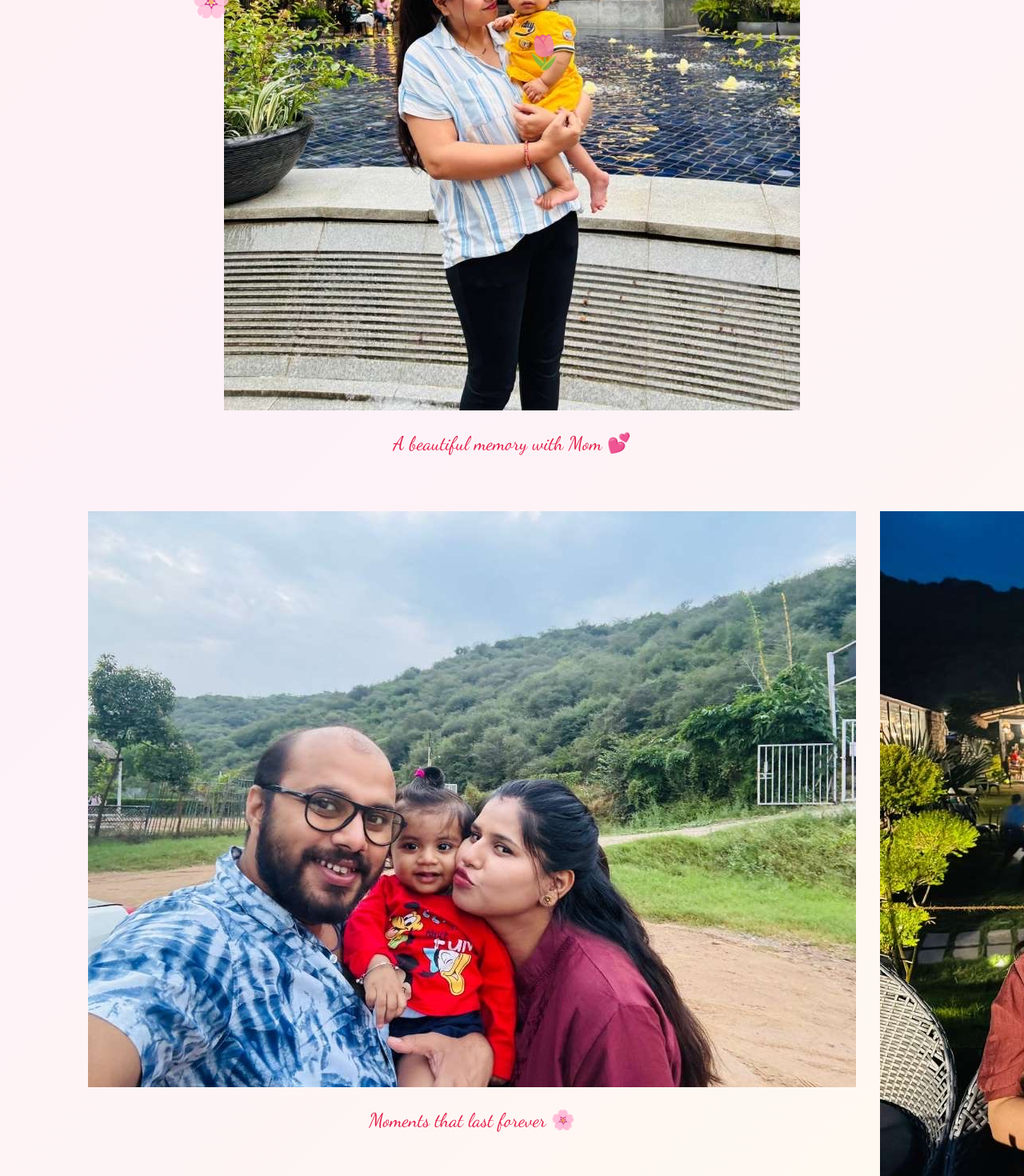
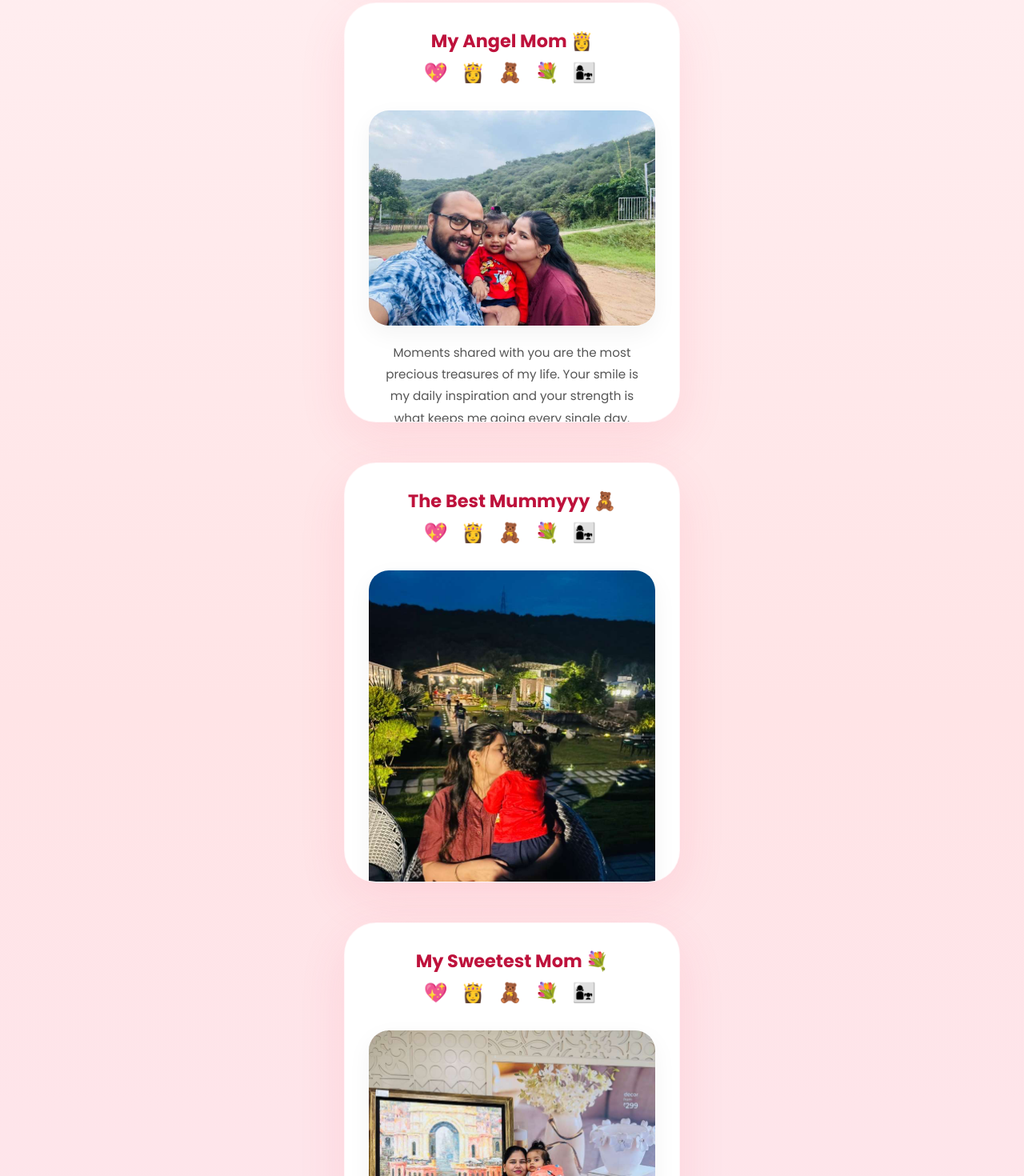
Before and after one commit to lumbri7/Happy-Mother-s-Day, a Next.js app: page /gallery-1 in a window 1280 px wide. Shown: the part 760-2230 px from the top of the page at 80% size. Built offline with nearby package versions, Linux system fonts and the light colour scheme; a web font is replaced by a local one.

Commit message:
design: finalized gallery card layout to match reference

```diff
--- a/src/app/gallery-1/page.tsx
+++ b/src/app/gallery-1/page.tsx
@@ -4,250 +4,150 @@ import { motion } from "framer-motion";
 import Link from "next/link";
 
 const photoData = [
-  { src: "assets/photo1.jpg", caption: "A beautiful memory with Mom 💕" },
-  { src: "assets/photo2.jpg", caption: "Moments that last forever 🌸" },
-  { src: "assets/photo3.jpg", caption: "Together is my favorite place to be 💖" },
-  { src: "assets/photo4.jpg", caption: "Adventures with my favorite person 🌟" },
-  { src: "assets/photo5.jpg", caption: "Your smile lights up my world ☀️" },
+  {
+    title: "My Beautiful Mummyyy 💖",
+    src: "assets/photo1.jpg",
+    caption: "Aapne hamesha bina kuch expect kiye sirf pyaar diya hai aur shayad wahi duniya ka sabse pure feeling hota hai. Aapki awaaz sunke hi din better lagne lagta hai, aur ghar sirf aapki wajah se ghar jaisa lagta hai."
+  },
+  {
+    title: "My Angel Mom 👸",
+    src: "assets/photo2.jpg",
+    caption: "Moments shared with you are the most precious treasures of my life. Your smile is my daily inspiration and your strength is what keeps me going every single day."
+  },
+  {
+    title: "The Best Mummyyy 🧸",
+    src: "assets/photo3.jpg",
+    caption: "Together is my favorite place to be. Thank you for being my safe haven and for always understanding me even when I don't say a word. You are truly one of a kind."
+  },
+  {
+    title: "My Sweetest Mom 💐",
+    src: "assets/photo4.jpg",
+    caption: "Adventures with my favorite person are always the best. Every day with you is a celebration of love, kindness, and infinite patience. I am so lucky to have you."
+  },
+  {
+    title: "My World, My Mom 👩‍👧",
+    src: "assets/photo5.jpg",
+    caption: "Your smile lights up my world like nothing else. Thank you for being the heart of our home and for all the sacrifices you've made to see us happy. I love you endlessly."
+  },
 ];
 
 export default function GalleryPage() {
   return (
-    <div className="page-container gradient-bg-rose">
-      <style jsx>{`
-        .gallery-container {
-          min-height: 100vh;
-          padding: 80px 20px 100px;
-          max-width: 1100px;
-          margin: 0 auto;
-          display: flex;
-          flex-direction: column;
-          align-items: center;
+    <div className="page-container" style={{
+      background: 'linear-gradient(to bottom, #fff5f7, #ffe4e6, #fce7f3)',
+      minHeight: '100vh',
+      padding: '60px 20px',
+      display: 'flex',
+      flexDirection: 'column',
+      alignItems: 'center'
+    }}>
+      <style jsx global>{`
+        .photo-card {
+          background: white !important;
+          border-radius: 40px !important;
+          box-shadow: 0 20px 60px rgba(244, 63, 94, 0.1) !important;
+          padding: 30px !important;
+          width: 100% !important;
+          max-width: 420px !important;
+          margin-bottom: 50px !important;
+          display: flex !important;
+          flex-direction: column !important;
+          align-items: center !important;
+          border: 1px solid rgba(244, 63, 94, 0.05) !important;
         }
-
-        .gallery-header {
-          text-align: center;
-          margin-bottom: 60px;
+        .card-photo {
+          width: 100% !important;
+          height: auto !important;
+          border-radius: 25px !important;
+          margin: 20px 0 !important;
+          box-shadow: 0 10px 30px rgba(0,0,0,0.05) !important;
         }
-
-        .photo-list {
-          width: 100%;
-          display: flex;
-          flex-direction: column;
-          gap: 60px;
-          align-items: center;
+        .card-title {
+          font-family: var(--font-body) !important;
+          font-weight: 700 !important;
+          font-size: 1.4rem !important;
+          color: #be123c !important;
+          margin-bottom: 5px !important;
+          text-align: center !important;
         }
-
-        /* The Rounded Border for Every Photo */
-        .photo-frame {
-          width: 90%;
-          max-width: 650px;
-          padding: 12px;
-          background: white;
-          border-radius: 60px; /* Extremely rounded */
-          box-shadow: 0 20px 50px rgba(244, 63, 94, 0.2);
-          border: 2px solid #ffe4e6;
-          transition: transform 0.4s ease;
+        .card-emojis {
+          font-size: 1.5rem !important;
+          margin-bottom: 10px !important;
+          letter-spacing: 5px !important;
         }
-
-        .photo-frame img {
-          width: 100%;
-          height: auto;
-          display: block;
-          border-radius: 50px; /* Rounded image too */
+        .card-caption {
+          font-family: var(--font-body) !important;
+          font-size: 0.95rem !important;
+          line-height: 1.8 !important;
+          color: #555 !important;
+          text-align: center !important;
+          padding: 0 10px !important;
         }
-
-        .photo-frame:hover {
-          transform: translateY(-8px);
-          box-shadow: 0 30px 60px rgba(244, 63, 94, 0.3);
+        .gallery-nav {
+           width: 100%;
+           max-width: 420px;
+           text-align: center;
+           margin-bottom: 40px;
+           border-bottom: 1px solid #fecdd3;
+           padding-bottom: 20px;
         }
-
-        .photo-caption {
-          margin-top: 20px;
-          text-align: center;
-          font-family: var(--font-script);
-          font-size: 1.5rem;
-          color: var(--color-rose-600);
-          padding: 0 20px 10px;
+        .nav-title {
+          font-size: 1.8rem;
+          font-weight: 900;
+          color: #be123c;
+          margin-bottom: 8px;
         }
-
-        /* Pairs Layout */
-        .pairs-section {
-          width: 100%;
-          display: flex;
-          flex-direction: column;
-          gap: 60px;
-        }
-        .pair-row {
-          display: grid;
-          grid-template-columns: 1fr 1fr;
-          gap: 30px;
-          width: 100%;
-        }
-
-        /* Final Message Section - Directly Visible, No Paging */
-        .final-reveal {
-          width: 100%;
-          margin-top: 100px;
-          padding: 80px 20px;
-          text-align: center;
-          background: linear-gradient(to bottom, transparent, #ffe4e6, #fce7f3);
-          border-radius: 80px;
-        }
-        .message-card {
-          max-width: 850px;
-          margin: 0 auto;
-          padding: 60px 40px;
-          background: rgba(255, 255, 255, 0.9);
-          backdrop-filter: blur(20px);
-          border-radius: 60px;
-          box-shadow: 0 40px 100px rgba(244, 63, 94, 0.2);
-          border: 2px solid white;
-        }
-
-        .fireworks-container {
-          position: fixed;
-          inset: 0;
-          pointer-events: none;
-          z-index: 100;
-        }
-
-        @media (max-width: 768px) {
-          .gallery-container {
-            padding: 60px 15px 80px;
-          }
-          .pair-row {
-            grid-template-columns: 1fr;
-            gap: 40px;
-          }
-          .photo-frame {
-            width: 100%;
-            max-width: 400px;
-            padding: 8px;
-            border-radius: 40px;
-          }
-          .photo-frame img {
-            border-radius: 32px;
-          }
-          .message-card {
-            padding: 40px 20px;
-            border-radius: 40px;
-          }
+        .nav-subtitle {
+          font-size: 0.9rem;
+          color: #fb7185;
+          letter-spacing: 1px;
         }
       `}</style>
 
-      <div className="gallery-container">
-        <div className="gallery-header">
-          <h1 className="section-title gradient-text" style={{ fontSize: "3.5rem" }}>Happy Mother&apos;s Day</h1>
-          <p className="section-subtitle">A collection of our most beautiful memories</p>
-        </div>
+      <div className="gallery-nav">
+        <h1 className="nav-title">Khushi ❤️ Mumma</h1>
+        <p className="nav-subtitle">MY BEAUTIFUL MEMORIES</p>
+      </div>
 
-        <div className="photo-list">
-          {/* Photo 1: Single Featured */}
+      <div style={{ display: 'flex', flexDirection: 'column', width: '100%', alignItems: 'center' }}>
+        {photoData.map((photo, i) => (
           <motion.div
-            className="photo-frame"
-            initial={{ opacity: 0, y: 30 }}
-            whileInView={{ opacity: 1, y: 0 }}
-            viewport={{ once: true }}
+            key={i}
+            className="photo-card"
+            initial={{ opacity: 0, scale: 0.9, y: 30 }}
+            whileInView={{ opacity: 1, scale: 1, y: 0 }}
+            viewport={{ once: true, margin: "-50px" }}
+            transition={{ duration: 0.6, delay: i * 0.1 }}
           >
-            <img src={photoData[0].src} alt="Memory 1" />
-            <div className="photo-caption">{photoData[0].caption}</div>
+            <h2 className="card-title">{photo.title}</h2>
+            <div className="card-emojis">💖 👸 🧸 💐 👩‍👧</div>
+
+            <img src={photo.src} alt="Mom" className="card-photo" />
+
+            <p className="card-caption">
+              {photo.caption}
+            </p>
           </motion.div>
+        ))}
+      </div>
 
-          <div className="pairs-section">
-            {/* Row 2: Two Photos */}
-            <div className="pair-row">
-              {photoData.slice(1, 3).map((photo, i) => (
-                <motion.div
-                  key={i}
-                  className="photo-frame"
-                  initial={{ opacity: 0, scale: 0.9 }}
-                  whileInView={{ opacity: 1, scale: 1 }}
-                  viewport={{ once: true }}
-                  transition={{ delay: i * 0.2 }}
-                >
-                  <img src={photo.src} alt={`Memory ${i+2}`} />
-                  <div className="photo-caption">{photo.caption}</div>
-                </motion.div>
-              ))}
-            </div>
-
-            {/* Row 3: Two Photos */}
-            <div className="pair-row">
-              {photoData.slice(3, 5).map((photo, i) => (
-                <motion.div
-                  key={i}
-                  className="photo-frame"
-                  initial={{ opacity: 0, scale: 0.9 }}
-                  whileInView={{ opacity: 1, scale: 1 }}
-                  viewport={{ once: true }}
-                  transition={{ delay: i * 0.2 }}
-                >
-                  <img src={photo.src} alt={`Memory ${i+4}`} />
-                  <div className="photo-caption">{photo.caption}</div>
-                </motion.div>
-              ))}
-            </div>
-          </div>
-        </div>
-
-        {/* Final Message - Always Visible */}
-        <div className="final-reveal">
-          <motion.div
-            className="message-card"
-            initial={{ opacity: 0, y: 50 }}
-            whileInView={{ opacity: 1, y: 0 }}
-            viewport={{ once: true }}
-          >
-            <span style={{ fontSize: "5rem", display: "block", marginBottom: "20px" }}>💝</span>
-            <h2 className="section-title gradient-text" style={{ fontSize: "3rem" }}>I Love You Beyond Words</h2>
-            <p style={{ fontSize: "1.4rem", color: "#444", lineHeight: "1.8", margin: "20px 0" }}>
-              Every memory here is a treasure because you are the one sharing it with me.
-              Thank you for being my strength, my light, and my best friend.
-            </p>
-            <p style={{ fontFamily: "var(--font-script)", fontSize: "3.5rem", color: "#f43f5e", margin: "40px 0" }}>
-              Happy Mother&apos;s Day, Mom! 🌸
-            </p>
-            <p style={{ fontSize: "1.2rem", color: "#666" }}>
-              You are the best mom in the entire world. ♾️❤️
-            </p>
-
-            <div style={{ marginTop: "60px" }}>
-              <Link href="./" style={{
-                padding: "15px 30px",
-                background: "var(--color-rose-500)",
-                color: "white",
-                borderRadius: "50px",
-                textDecoration: "none",
-                fontWeight: "bold",
-                boxShadow: "0 10px 25px rgba(244, 63, 94, 0.4)"
-              }}>
-                ← Back to Home 💐
-              </Link>
-            </div>
-          </motion.div>
-        </div>
-
-        {/* Fireworks always active in background of final section */}
-        <div className="fireworks-container">
-          {Array.from({ length: 20 }).map((_, i) => (
-            <motion.div
-              key={i}
-              style={{
-                position: "absolute",
-                left: `${Math.random() * 100}%`,
-                top: `${Math.random() * 100}%`,
-                fontSize: "2.5rem"
-              }}
-              initial={{ scale: 0, opacity: 0 }}
-              animate={{ scale: [0, 1.2, 0], opacity: [0, 1, 0] }}
-              transition={{ delay: i * 0.15, duration: 2.5, repeat: Infinity }}
-            >
-              {["✨", "💖", "🌸", "🌺", "🌷"][i % 5]}
-            </motion.div>
-          ))}
-        </div>
-      </div>
+      <footer style={{ marginTop: '40px', textAlign: 'center' }}>
+        <p style={{ fontFamily: 'var(--font-script)', fontSize: '2rem', color: '#f43f5e', marginBottom: '30px' }}>
+          You are the best Mom ever! ♾️❤️
+        </p>
+        <Link href="./" style={{
+          display: 'inline-block',
+          padding: '12px 30px',
+          background: '#fb7185',
+          color: 'white',
+          borderRadius: '50px',
+          textDecoration: 'none',
+          fontWeight: 'bold',
+          boxShadow: '0 10px 25px rgba(244, 63, 94, 0.3)'
+        }}>
+          ← Back to Home
+        </Link>
+      </footer>
     </div>
   );
 }
```
